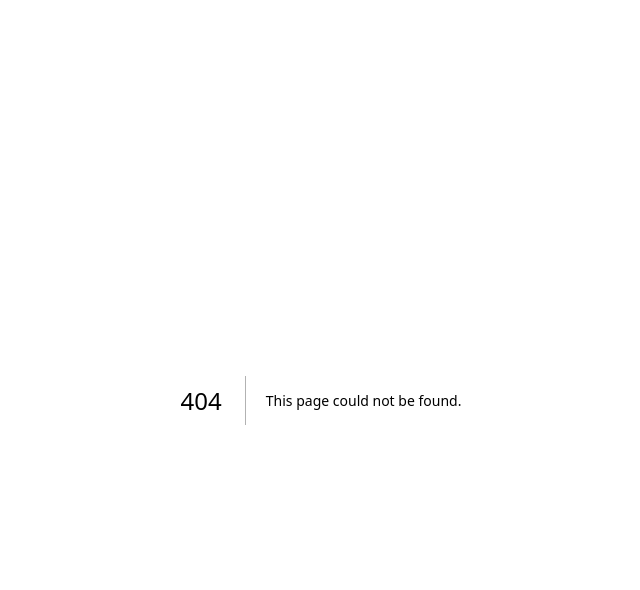
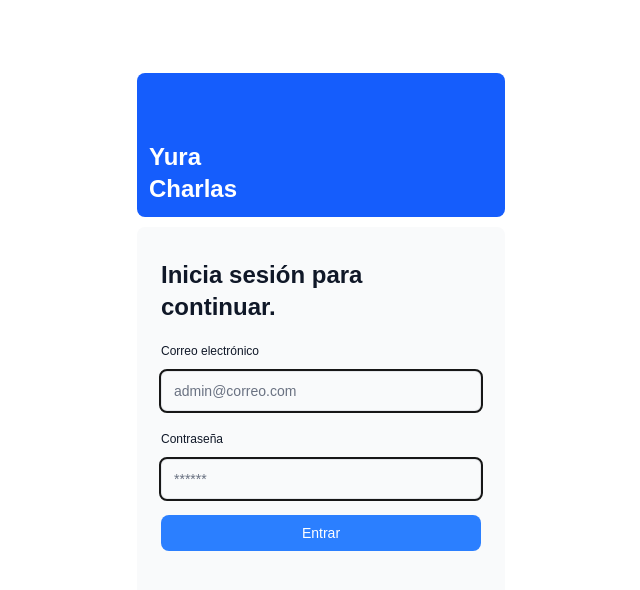
Before and after one commit to macanudo7/app-charlas-v, a Next.js app: page /login in a window 1280 px wide. Before the commit this address had no page. Shown: the top 590 px of the page, without its empty margins (319-959 px from the left). Built offline with nearby package versions, Linux system fonts and the light colour scheme; no server answers.

Commit message:
Login Creado

```diff
--- /dev/null
+++ b/app/api/auth/[...nextauth]/route.ts
@@ -0,0 +1,2 @@
+import { handlers } from "@/auth";
+export const { GET, POST } = handlers;
--- /dev/null
+++ b/app/lib/actions.tsx
@@ -0,0 +1,23 @@
+'use server';
+
+import { signIn } from '@/auth';
+import { AuthError } from 'next-auth';
+
+export async function authenticate(
+  prevState: string | undefined,
+  formData: FormData,
+) {
+  try {
+    await signIn('credentials', formData);
+  } catch (error) {
+    if (error instanceof AuthError) {
+      switch (error.type) {
+        case 'CredentialsSignin':
+          return 'Credenciales inválidas.';
+        default:
+          return 'Algo salió mal.';
+      }
+    }
+    throw error;
+  }
+}
--- /dev/null
+++ b/app/login/page.tsx
@@ -0,0 +1,16 @@
+import LoginForm from "@/app/ui/login-form"; // Lo crearemos ahora
+
+export default function LoginPage() {
+  return (
+    <main className="flex items-center justify-center md:h-screen">
+      <div className="relative mx-auto flex w-full max-w-[400px] flex-col space-y-2.5 p-4 md:-mt-32">
+        <div className="flex h-20 w-full items-end rounded-lg bg-blue-600 p-3 md:h-36">
+          <div className="w-32 text-white md:w-36 font-bold text-2xl">
+            Yura Charlas
+          </div>
+        </div>
+        <LoginForm />
+      </div>
+    </main>
+  );
+}
--- /dev/null
+++ b/app/ui/login-form.tsx
@@ -0,0 +1,58 @@
+'use client';
+
+import { authenticate } from '@/app/lib/actions';
+import { useActionState } from 'react'; // <-- Cambiado de 'react-dom' a 'react'
+import { useFormStatus } from 'react-dom';
+
+export default function LoginForm() {
+  // Cambiado useFormState por useActionState
+  const [errorMessage, dispatch] = useActionState(authenticate, undefined);
+
+  return (
+    <form action={dispatch} className="space-y-3">
+      <div className="flex-1 rounded-lg bg-gray-50 px-6 pb-4 pt-8">
+        <h1 className="mb-3 text-2xl font-semibold text-gray-900">
+          Inicia sesión para continuar.
+        </h1>
+        <div className="w-full">
+          <div>
+            <label className="mb-3 mt-5 block text-xs font-medium text-gray-900" htmlFor="email">
+              Correo electrónico
+            </label>
+            <input
+              className="peer block w-full rounded-md border border-gray-200 py-[9px] pl-3 text-sm outline-2 placeholder:text-gray-500"
+              id="email" type="email" name="email" placeholder="admin@correo.com" required
+            />
+          </div>
+          <div className="mt-4">
+            <label className="mb-3 mt-5 block text-xs font-medium text-gray-900" htmlFor="password">
+              Contraseña
+            </label>
+            <input
+              className="peer block w-full rounded-md border border-gray-200 py-[9px] pl-3 text-sm outline-2 placeholder:text-gray-500"
+              id="password" type="password" name="password" placeholder="******" required minLength={6}
+            />
+          </div>
+        </div>
+        <LoginButton />
+        <div className="flex h-8 items-end space-x-1">
+          {errorMessage && (
+            <p className="text-sm text-red-500">{errorMessage}</p>
+          )}
+        </div>
+      </div>
+    </form>
+  );
+}
+
+function LoginButton() {
+  const { pending } = useFormStatus();
+  return (
+    <button
+      className="mt-4 flex w-full items-center justify-center rounded-lg bg-blue-500 px-4 py-2 text-sm font-medium text-white hover:bg-blue-400 disabled:bg-gray-400"
+      aria-disabled={pending}
+    >
+      {pending ? 'Cargando...' : 'Entrar'}
+    </button>
+  );
+}
```
